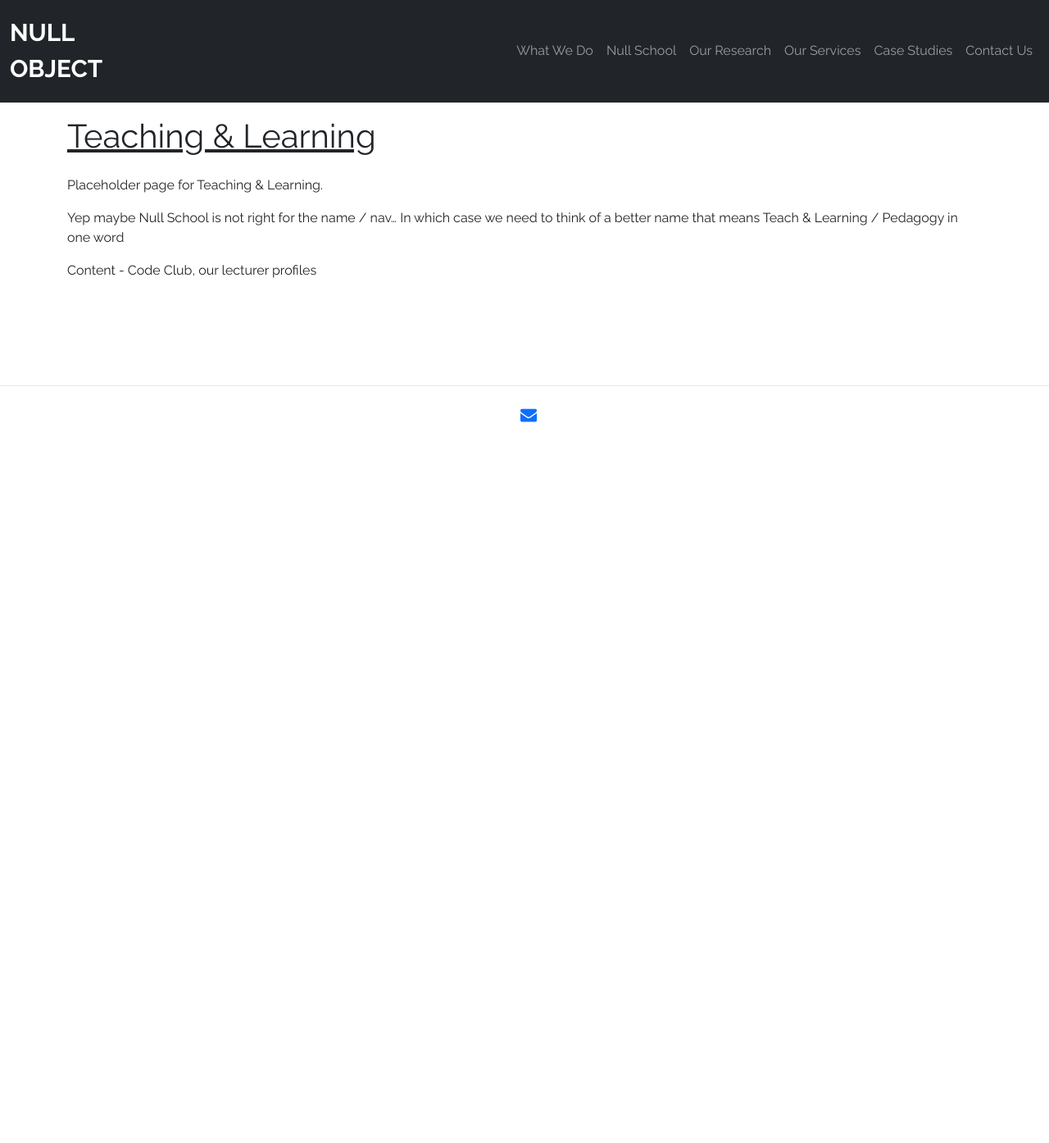
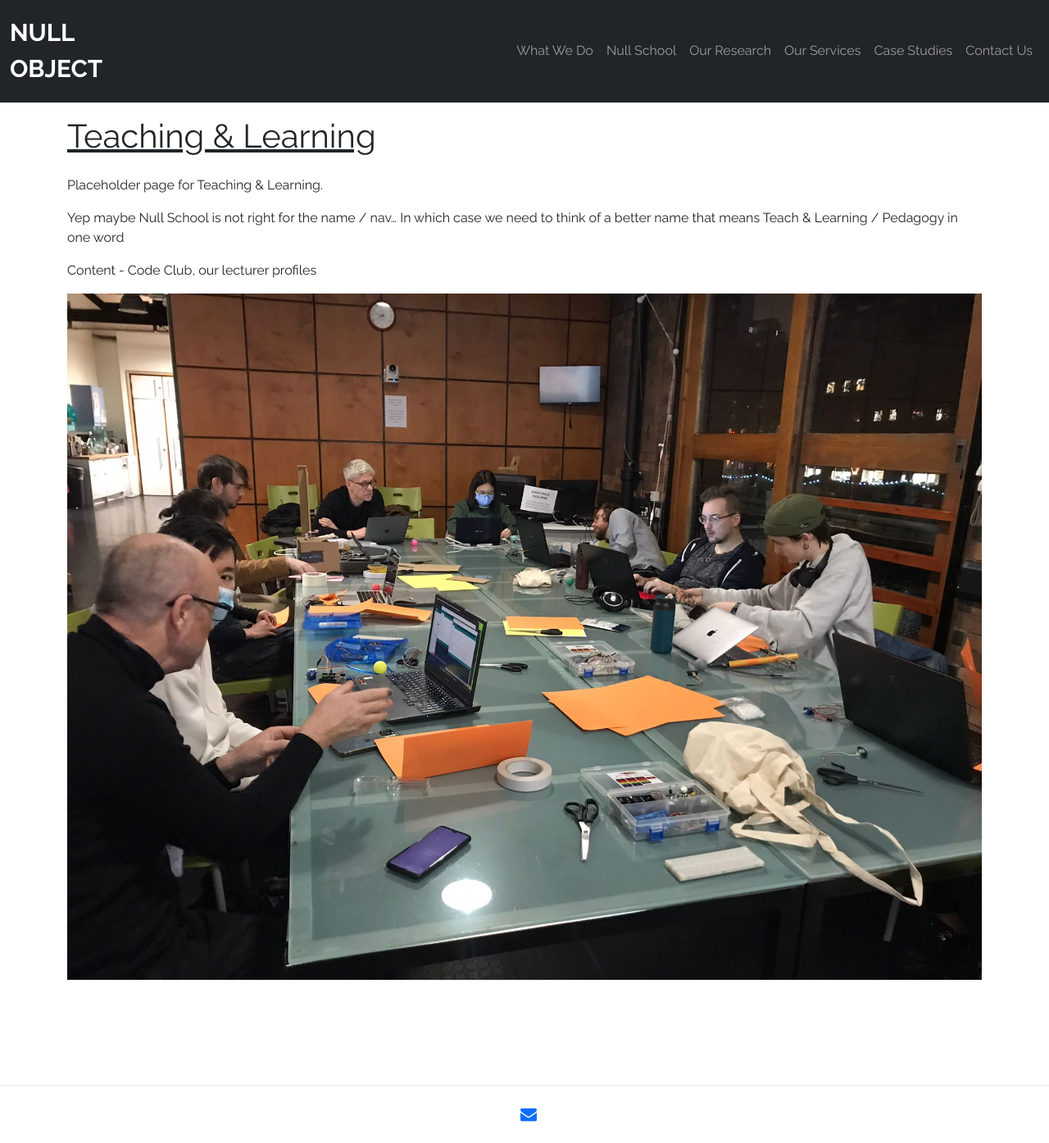
Before and after one commit to null-object-io/null-site, a Jekyll site: the page built from education.markdown, in a window 1280 px wide. Shown: the whole page at 82% size. Built offline with Jekyll 4.4.1, drawn with Linux system fonts in a browser that asks for light colours; before the commit the page ends 900 px from its top, so only the background shows below that.

Commit message:
adding images

```diff
--- a/education.markdown
+++ b/education.markdown
@@ -9,3 +9,5 @@ Placeholder page for Teaching & Learning.
 Yep maybe Null School is not right for the name / nav... In which case we need to think of a better name  that means Teach & Learning / Pedagogy in one word
 
 Content - Code Club, our lecturer profiles
+
+![image](/assets/images/IMG-20220304-WA0000.jpg){: .img-fluid }
```
Also changed, not shown: assets/images/IMG-20220304-WA0000.jpg (added), 1 other file.
